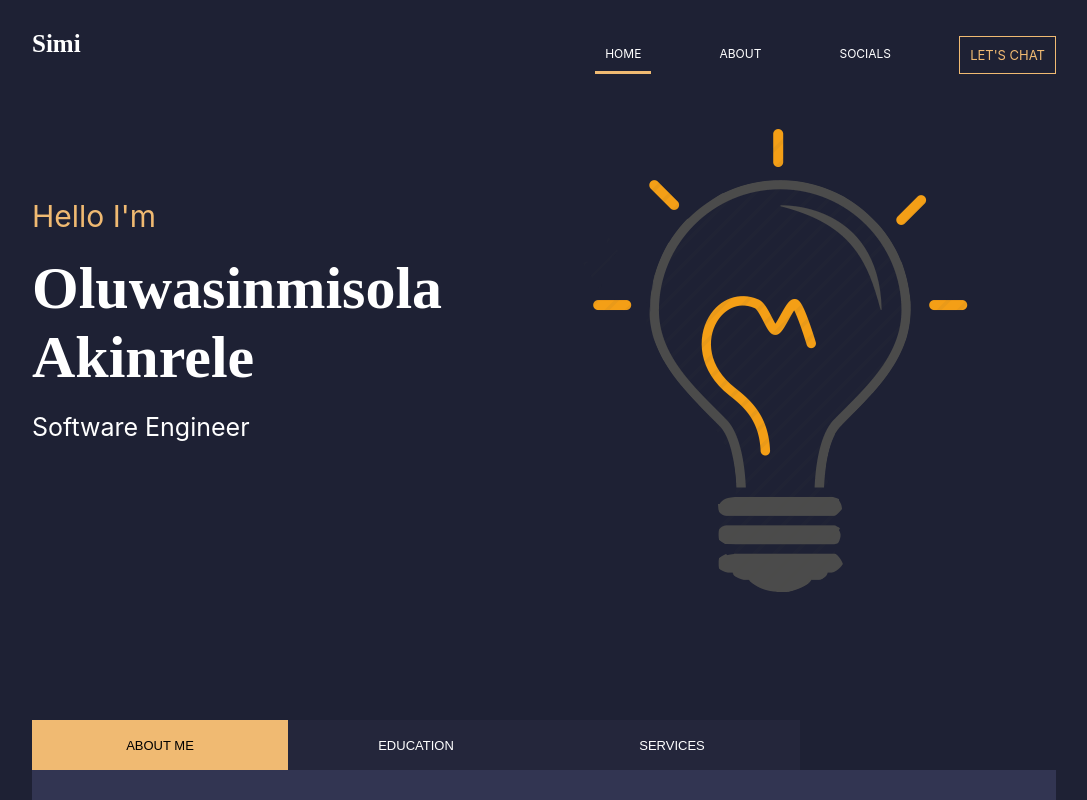
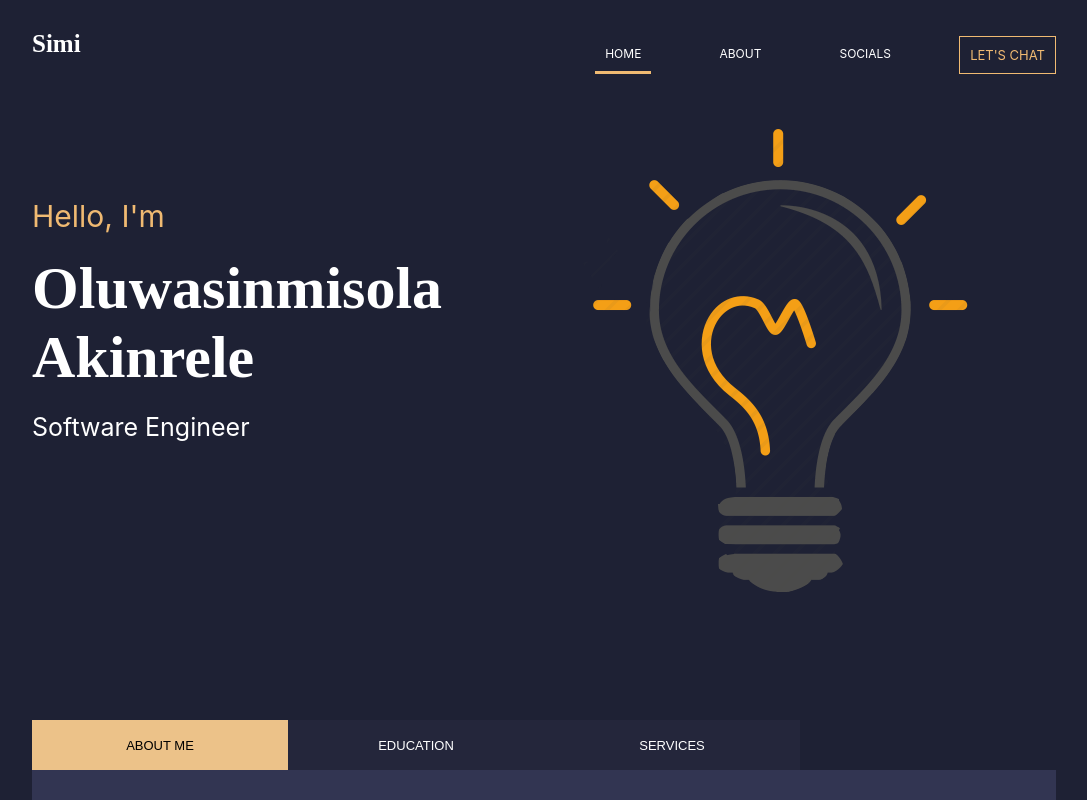
Before and after one commit to s-akinrele/portfolio, a React (Create React App) app: page / in a window 1280 px wide. In both pictures the pointer is over the button "ABOUT ME". Shown: the top 800 px of the page, without its empty margins (96-1183 px from the left). Built offline with nearby package versions, Linux system fonts and the light colour scheme.

Commit message:
small fixes

```diff
--- a/src/components/PageHero.js
+++ b/src/components/PageHero.js
@@ -5,7 +5,7 @@ import Idea from '../images/idea.png';
 const PageHero = () => (
   <section className='page-hero'>
     <div className='basic-info'>
-      <span className='greeting'>Hello I'm</span>
+      <span className='greeting'>Hello, I'm</span>
       <h1>Oluwasinmisola<br/>Akinrele</h1>
       <span className='title'>Software Engineer</span>
     </div>
--- a/src/styles/biography/biography.scss
+++ b/src/styles/biography/biography.scss
@@ -20,6 +20,12 @@
 
       &.active {
         background-color: $mustard;
+        color: rgb(0,0,0);
+      }
+
+      &:hover {
+        cursor: pointer;
+        background-color: #ecc289;
         color: rgb(0,0,0);
       }
     }
```
